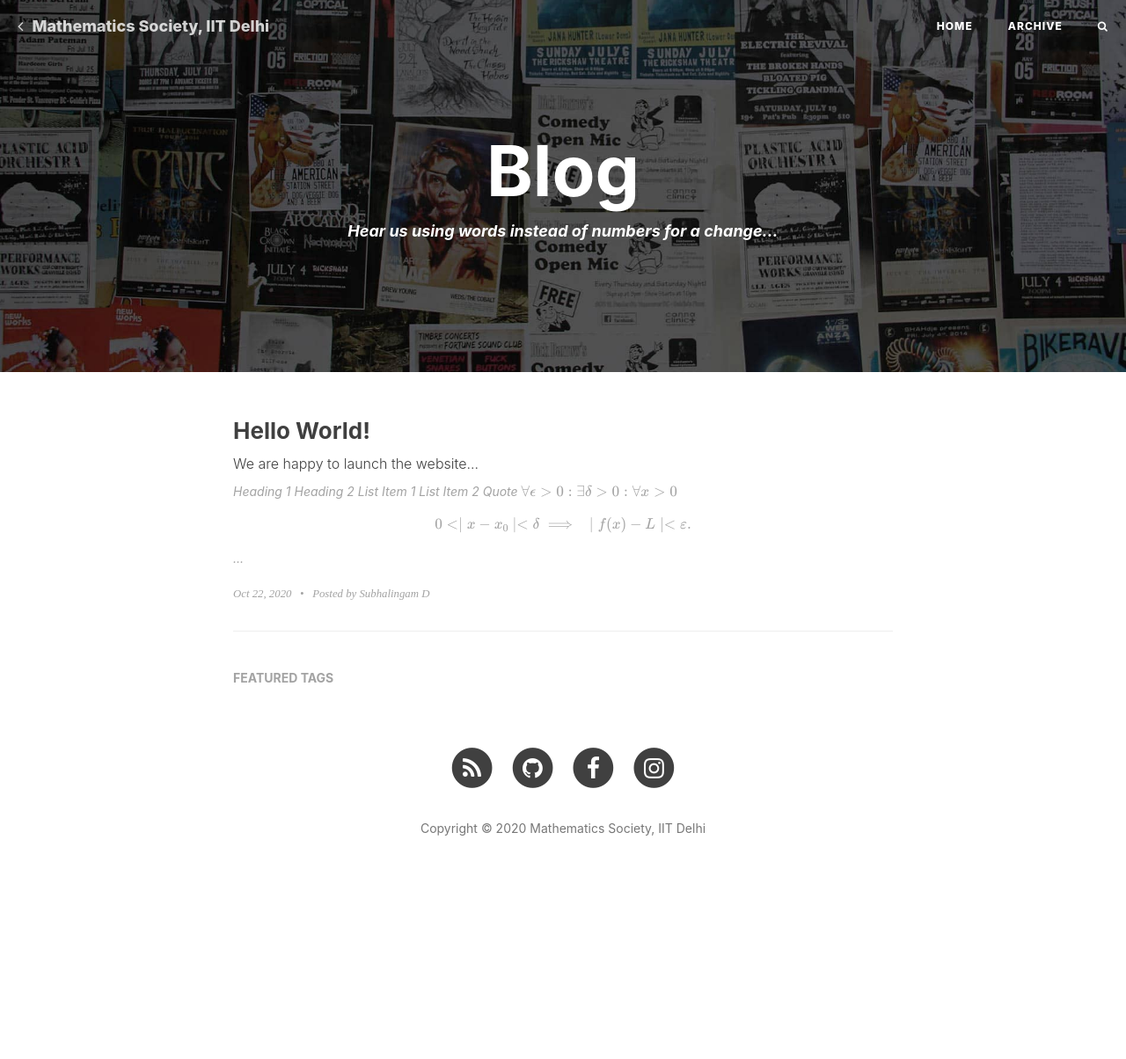
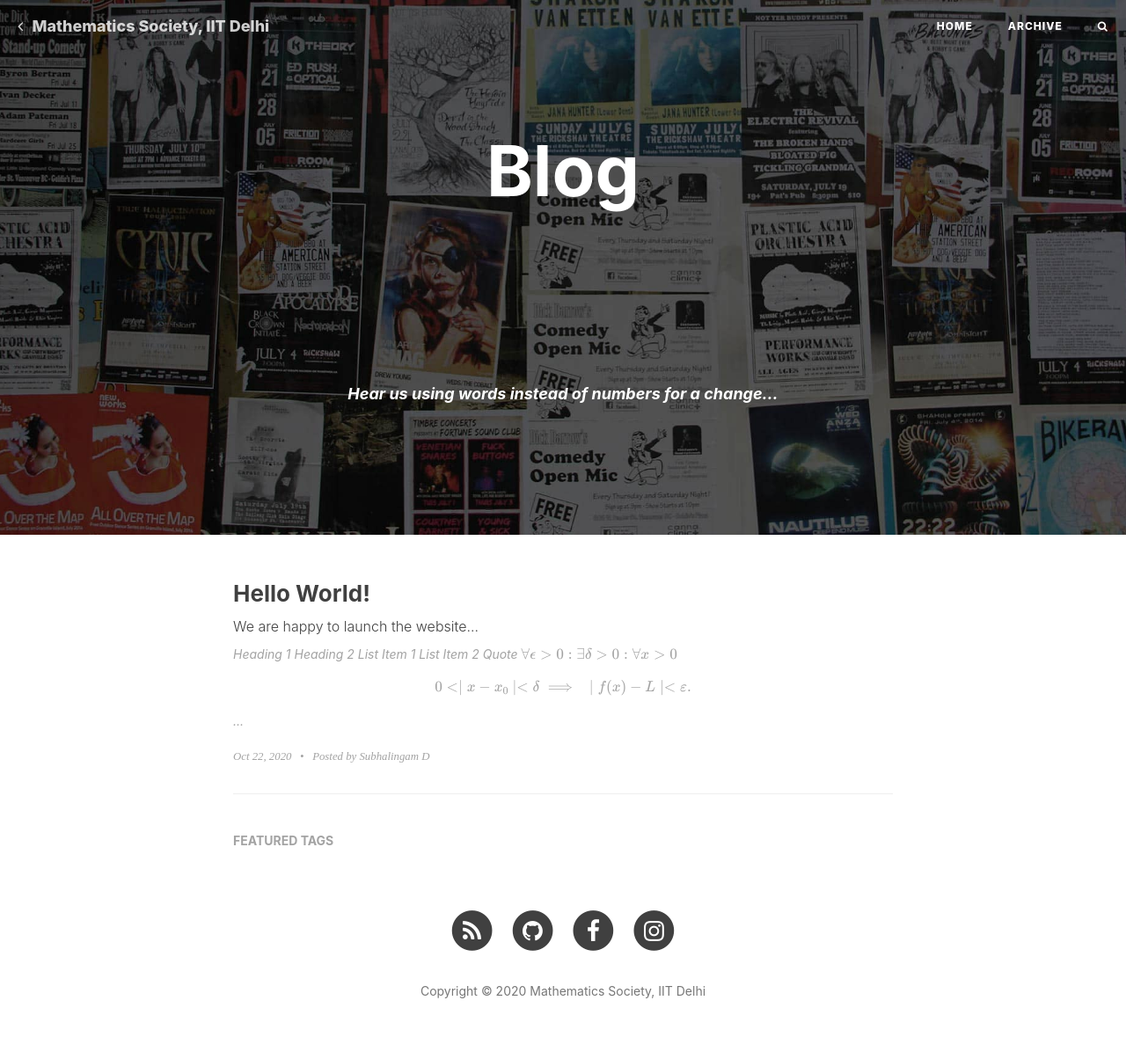
Before and after one commit to mathsociitd/blog, a Jekyll site: the page built from index.html, in a window 1280 px wide. Shown: the whole page at 88% size. Built offline with Jekyll 4.4.1, drawn with Linux system fonts in a browser that asks for light colours; nearby versions of some CDN libraries; formulas are drawn with MathJax 3; the list of posts is cut into pages by our own code; comment, search, counter and statistics services are not loaded; before the commit the page ends 1019 px from its top, so only the background shows below that.

Commit message:
Update index.html

```diff
--- a/index.html
+++ b/index.html
@@ -1,7 +1,7 @@
 ---
 title: Blog
 layout: page
-description: "<div style='margin-top: 15px;'><b><i>Hear us using words instead of numbers for a change...</i></b></div>"
+description: "<div style='margin-top: 200px;'><b><i>Hear us using words instead of numbers for a change...</i></b></div>"
 ---
 
 {% for post in paginator.posts %}
```
